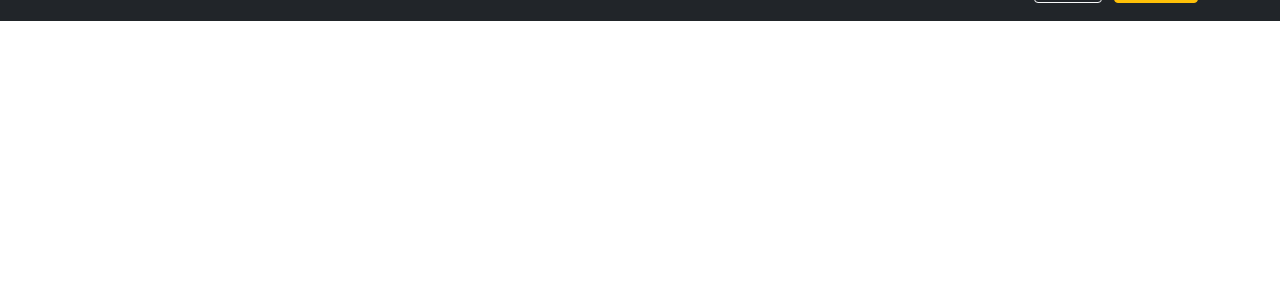
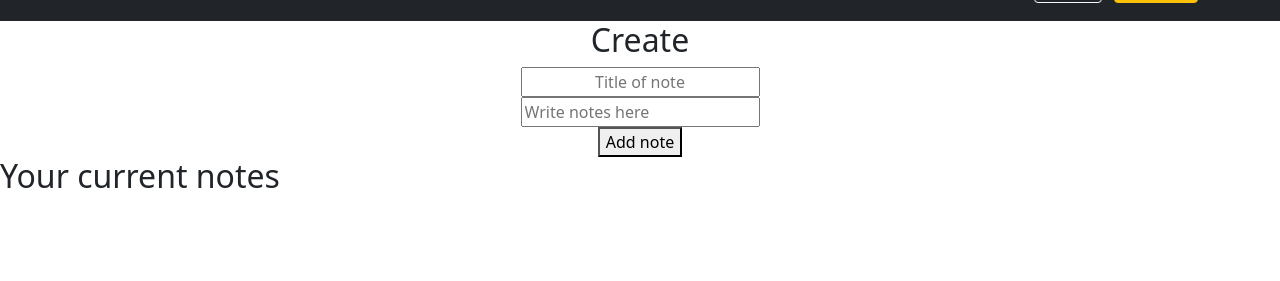
Before and after one commit to shohinsan/sjsu_cmpe_131, a Flask app: template alpha/projectdir/templates/mdnotes.html in a window 1280 px wide. Shown: the part 53-334 px from the top of the page. Run offline with Flask 2, Linux system fonts and the light colour scheme; the template is opened without the code that fills it, so the values that code supplies are empty; parts of the project's set-up code (start-up, migrations or seed data) failed here and were passed over; some libraries are stand-ins or nearby versions.

Commit message:
Added content to the notes page

```diff
--- a/alpha/projectdir/templates/mdnotes.html
+++ b/alpha/projectdir/templates/mdnotes.html
@@ -1,5 +1,28 @@
 {% extends 'featurebase.html' %}
 
 {% block content %}
+<div style="text-align: center;">
+    <h2>Create</h2>
+</div>
+<form method="POST" action = '/'>
+    <div style="text-align: center;">
+    <input type='text' name='title' placeholder='Title of note' style="text-align: center;">
+    </div>
+    <div style="text-align: center;">
+    <input type='text' name='text' placeholder='Write notes here'>
+    </div>
+    <div style="text-align: center;">
+    <button type='submit' value='create'>Add note</button>
+    </div>
+</form>
 
+<div class='notes-list'>
+    <h2>Your current notes</h2>
+    {% for note in notes %}
+        <p>
+            <input type='text' title='{{ note.title }}' value='{{ note.title }}' name='title'>
+            <input type='text' title='{{ note.title }}' value='{{ note.content }}' name='text'>
+        </p>
+    {% endfor %}
+</div>
 {% endblock %}
```
